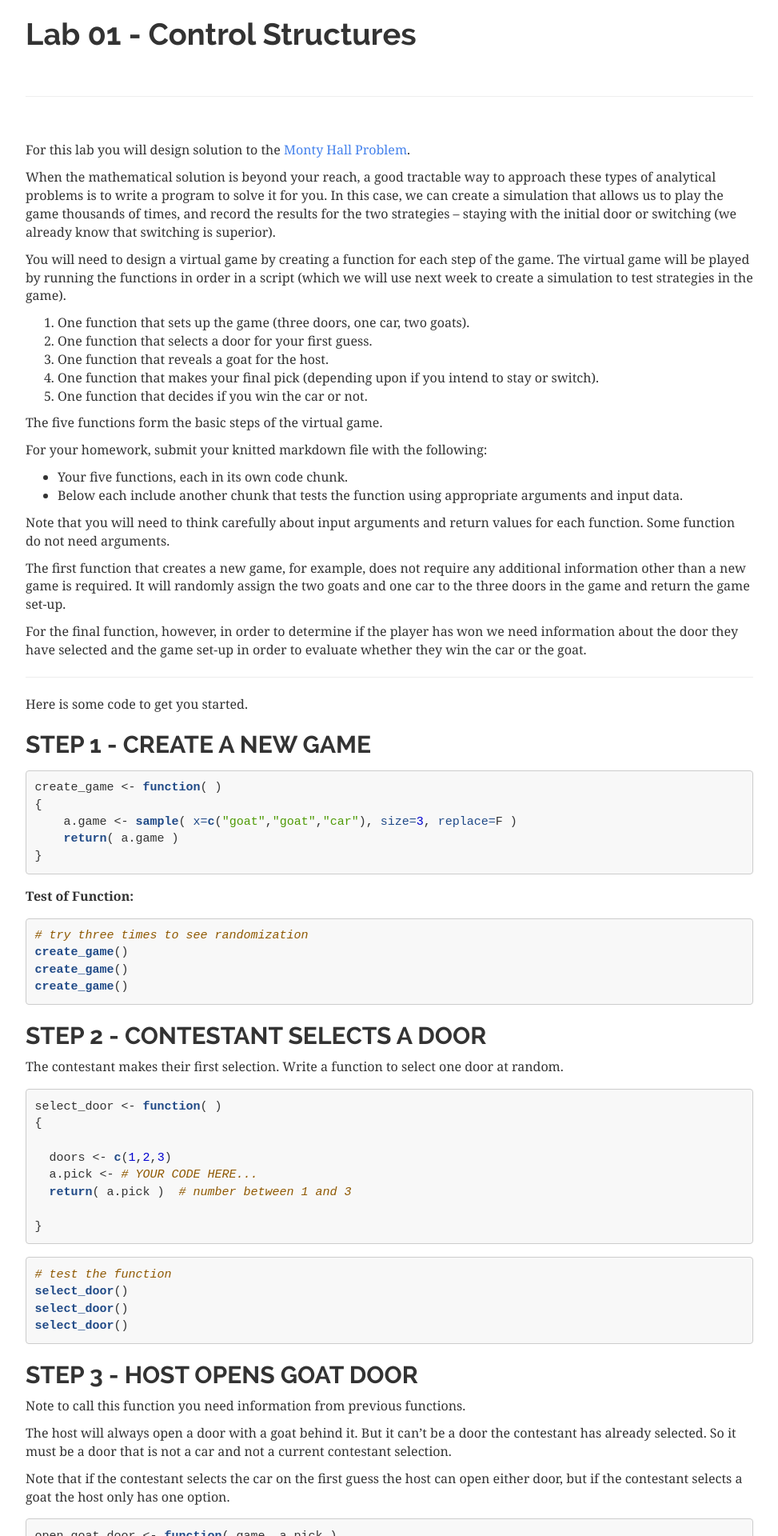
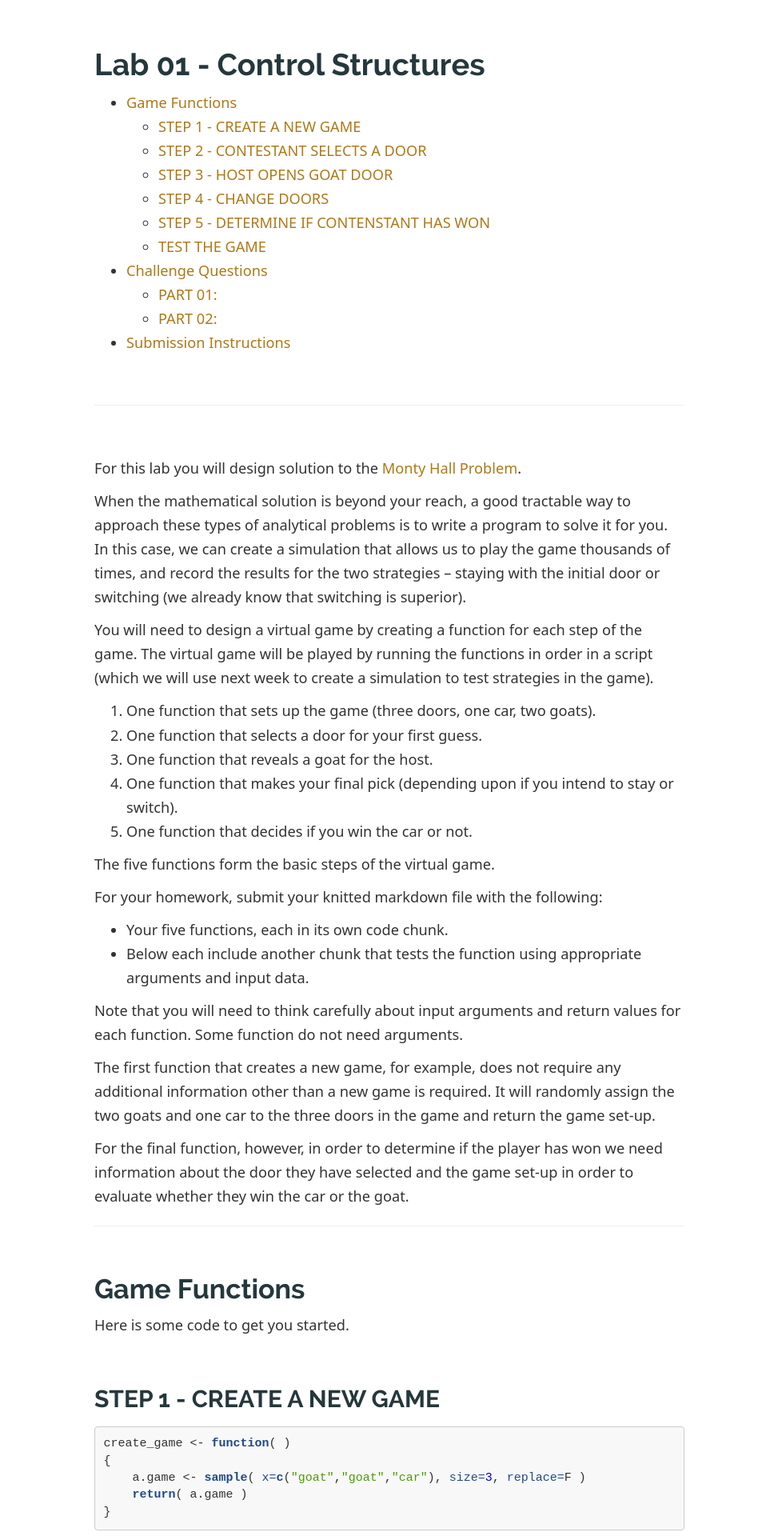
Before and after one commit to DS4PS/cpp-527-fall-2020, a Jekyll site: the page labs/lab-01-instructions.html, which Jekyll copies as it is, in a window 1280 px wide. Shown: the top 1920 px of the page at 80% size, without its empty margins (153-1126 px from the left). Built offline with Jekyll 4.4.1, drawn with Linux system fonts in a browser that asks for light colours; an icon font too large for the unit is left out.

Commit message:
update instructions

```diff
--- a/labs/lab-01-instructions.html
+++ b/labs/lab-01-instructions.html
@@ -1610,6 +1610,7 @@ h6 {
 }
 </style>
 
+<style type="text/css">body{font-family:system-ui,-apple-system,"Segoe UI",Roboto,Helvetica,Arial,sans-serif;font-size:calc(1.5em + 0.25vw);font-weight:300;line-height:1.65;-webkit-font-smoothing:antialiased;-moz-osx-font-smoothing:grayscale;margin-left:20%;margin-right:20%} h1, h2 { color: #25383C; margin-top: 60px; }h3, h4, strong { color: #6D7B8D; }a { color:#AF7817; } .footer {background-color:#726e6e;height:340px;color:white;padding: 20px 3px 20px 3px;margin:0px;line-height: normal;}.footer a{ color:#AF7817; text-decoration:bold !important; } table{border-spacing:1px;margin-top:80px;margin-bottom:100px !important;margin-left: auto;margin-right: auto;align:center} td{ padding: 6px 10px 6px 10px } th{ text-align: left; } </style>
 
 
 
@@ -1722,6 +1723,23 @@ summary {
 
 </div>
 
+<div id="TOC">
+<ul>
+<li><a href="#game-functions">Game Functions</a><ul>
+<li><a href="#step-1---create-a-new-game">STEP 1 - CREATE A NEW GAME</a></li>
+<li><a href="#step-2---contestant-selects-a-door">STEP 2 - CONTESTANT SELECTS A DOOR</a></li>
+<li><a href="#step-3---host-opens-goat-door">STEP 3 - HOST OPENS GOAT DOOR</a></li>
+<li><a href="#step-4---change-doors">STEP 4 - CHANGE DOORS</a></li>
+<li><a href="#step-5---determine-if-contenstant-has-won">STEP 5 - DETERMINE IF CONTENSTANT HAS WON</a></li>
+<li><a href="#test-the-game">TEST THE GAME</a></li>
+</ul></li>
+<li><a href="#challenge-questions">Challenge Questions</a><ul>
+<li><a href="#part-01">PART 01:</a></li>
+<li><a href="#part-02">PART 02:</a></li>
+</ul></li>
+<li><a href="#submission-instructions">Submission Instructions</a></li>
+</ul>
+</div>
 
 <p><br></p>
 <hr />
@@ -1746,6 +1764,8 @@ summary {
 <p>The first function that creates a new game, for example, does not require any additional information other than a new game is required. It will randomly assign the two goats and one car to the three doors in the game and return the game set-up.</p>
 <p>For the final function, however, in order to determine if the player has won we need information about the door they have selected and the game set-up in order to evaluate whether they win the car or the goat.</p>
 <hr />
+<div id="game-functions" class="section level1">
+<h1>Game Functions</h1>
 <p>Here is some code to get you started.</p>
 <div id="step-1---create-a-new-game" class="section level2">
 <h2>STEP 1 - CREATE A NEW GAME</h2>
@@ -1816,14 +1836,20 @@ summary {
 <span id="cb8-2"><a href="#cb8-2"></a></span>
 <span id="cb8-3"><a href="#cb8-3"></a>opened.door &lt;-<span class="st"> </span><span class="kw">open_goat_door</span>( this.game, my.initial.pick )</span>
 <span id="cb8-4"><a href="#cb8-4"></a></span>
-<span id="cb8-5"><a href="#cb8-5"></a><span class="kw">change_door</span>( <span class="dt">stay=</span>T, <span class="dt">opened.door=</span>opened.door, <span class="dt">a.pick=</span>my.initial.pick )</span>
-<span id="cb8-6"><a href="#cb8-6"></a><span class="kw">change_door</span>( <span class="dt">stay=</span>F, <span class="dt">opened.door=</span>opened.door, <span class="dt">a.pick=</span>my.initial.pick )</span>
-<span id="cb8-7"><a href="#cb8-7"></a></span>
-<span id="cb8-8"><a href="#cb8-8"></a>my.final.pick &lt;-<span class="st"> </span><span class="kw">change_door</span>( <span class="dt">stay=</span>F, <span class="dt">opened.door=</span>opened.door, <span class="dt">a.pick=</span>my.initial.pick )</span>
-<span id="cb8-9"><a href="#cb8-9"></a></span>
-<span id="cb8-10"><a href="#cb8-10"></a>this.game</span>
-<span id="cb8-11"><a href="#cb8-11"></a>my.initial.pick</span>
-<span id="cb8-12"><a href="#cb8-12"></a>my.final.pick </span></code></pre></div>
+<span id="cb8-5"><a href="#cb8-5"></a><span class="kw">change_door</span>( <span class="dt">stay=</span>T, </span>
+<span id="cb8-6"><a href="#cb8-6"></a>             <span class="dt">opened.door=</span>opened.door, </span>
+<span id="cb8-7"><a href="#cb8-7"></a>             <span class="dt">a.pick=</span>my.initial.pick )</span>
+<span id="cb8-8"><a href="#cb8-8"></a><span class="kw">change_door</span>( <span class="dt">stay=</span>F, </span>
+<span id="cb8-9"><a href="#cb8-9"></a>             <span class="dt">opened.door=</span>opened.door, </span>
+<span id="cb8-10"><a href="#cb8-10"></a>             <span class="dt">a.pick=</span>my.initial.pick )</span>
+<span id="cb8-11"><a href="#cb8-11"></a></span>
+<span id="cb8-12"><a href="#cb8-12"></a>my.final.pick &lt;-<span class="st"> </span><span class="kw">change_door</span>( <span class="dt">stay=</span>F, </span>
+<span id="cb8-13"><a href="#cb8-13"></a>                              <span class="dt">opened.door=</span>opened.door, </span>
+<span id="cb8-14"><a href="#cb8-14"></a>                              <span class="dt">a.pick=</span>my.initial.pick )</span>
+<span id="cb8-15"><a href="#cb8-15"></a></span>
+<span id="cb8-16"><a href="#cb8-16"></a>this.game</span>
+<span id="cb8-17"><a href="#cb8-17"></a>my.initial.pick</span>
+<span id="cb8-18"><a href="#cb8-18"></a>my.final.pick </span></code></pre></div>
 <p><br></p>
 </div>
 <div id="step-5---determine-if-contenstant-has-won" class="section level2">
@@ -1846,11 +1872,19 @@ summary {
 <span id="cb10-3"><a href="#cb10-3"></a>this.game</span>
 <span id="cb10-4"><a href="#cb10-4"></a>my.initial.pick</span>
 <span id="cb10-5"><a href="#cb10-5"></a></span>
-<span id="cb10-6"><a href="#cb10-6"></a>my.final.pick &lt;-<span class="st"> </span><span class="kw">change_door</span>( <span class="dt">stay=</span>T, <span class="dt">opened.door=</span>opened.door, <span class="dt">a.pick=</span>my.initial.pick )</span>
-<span id="cb10-7"><a href="#cb10-7"></a><span class="kw">determine_winner</span>( <span class="dt">final.pick=</span>my.final.pick, <span class="dt">game=</span>this.game )</span>
-<span id="cb10-8"><a href="#cb10-8"></a></span>
-<span id="cb10-9"><a href="#cb10-9"></a>my.final.pick &lt;-<span class="st"> </span><span class="kw">change_door</span>( <span class="dt">stay=</span>F, <span class="dt">opened.door=</span>opened.door, <span class="dt">a.pick=</span>my.initial.pick )</span>
-<span id="cb10-10"><a href="#cb10-10"></a><span class="kw">determine_winner</span>( <span class="dt">final.pick=</span>my.final.pick, <span class="dt">game=</span>this.game )</span></code></pre></div>
+<span id="cb10-6"><a href="#cb10-6"></a>my.final.pick &lt;-<span class="st"> </span><span class="kw">change_door</span>( <span class="dt">stay=</span>T, </span>
+<span id="cb10-7"><a href="#cb10-7"></a>                              <span class="dt">opened.door=</span>opened.door, </span>
+<span id="cb10-8"><a href="#cb10-8"></a>                              <span class="dt">a.pick=</span>my.initial.pick )</span>
+<span id="cb10-9"><a href="#cb10-9"></a></span>
+<span id="cb10-10"><a href="#cb10-10"></a><span class="kw">determine_winner</span>( <span class="dt">final.pick=</span>my.final.pick, </span>
+<span id="cb10-11"><a href="#cb10-11"></a>                  <span class="dt">game=</span>this.game )</span>
+<span id="cb10-12"><a href="#cb10-12"></a></span>
+<span id="cb10-13"><a href="#cb10-13"></a>my.final.pick &lt;-<span class="st"> </span><span class="kw">change_door</span>( <span class="dt">stay=</span>F, </span>
+<span id="cb10-14"><a href="#cb10-14"></a>                              <span class="dt">opened.door=</span>opened.door, </span>
+<span id="cb10-15"><a href="#cb10-15"></a>                              <span class="dt">a.pick=</span>my.initial.pick )</span>
+<span id="cb10-16"><a href="#cb10-16"></a></span>
+<span id="cb10-17"><a href="#cb10-17"></a><span class="kw">determine_winner</span>( <span class="dt">final.pick=</span>my.final.pick, </span>
+<span id="cb10-18"><a href="#cb10-18"></a>                  <span class="dt">game=</span>this.game )</span></code></pre></div>
 <p><br></p>
 </div>
 <div id="test-the-game" class="section level2">
@@ -1859,44 +1893,56 @@ summary {
 <span id="cb11-2"><a href="#cb11-2"></a>this.game &lt;-<span class="st"> </span><span class="kw">create_game</span>()</span>
 <span id="cb11-3"><a href="#cb11-3"></a>my.initial.pick &lt;-<span class="st"> </span><span class="kw">select_door</span>()</span>
 <span id="cb11-4"><a href="#cb11-4"></a>opened.goat.door &lt;-<span class="st"> </span><span class="kw">open_goat_door</span>( this.game, my.initial.pick )</span>
-<span id="cb11-5"><a href="#cb11-5"></a><span class="co"># save results for both strategies for the game</span></span>
-<span id="cb11-6"><a href="#cb11-6"></a>my.final.pick.stay &lt;-<span class="st"> </span><span class="kw">change_door</span>( <span class="dt">stay=</span>T, <span class="dt">opened.door=</span>opened.goat.door, <span class="dt">a.pick=</span>my.initial.pick )</span>
-<span id="cb11-7"><a href="#cb11-7"></a>my.final.pick.switch &lt;-<span class="st"> </span><span class="kw">change_door</span>( <span class="dt">stay=</span>F, <span class="dt">opened.door=</span>opened.goat.door, <span class="dt">a.pick=</span>my.initial.pick )</span>
-<span id="cb11-8"><a href="#cb11-8"></a></span>
-<span id="cb11-9"><a href="#cb11-9"></a><span class="co"># print game details and if you won</span></span>
-<span id="cb11-10"><a href="#cb11-10"></a></span>
-<span id="cb11-11"><a href="#cb11-11"></a><span class="co"># if you stayed:</span></span>
-<span id="cb11-12"><a href="#cb11-12"></a><span class="kw">paste0</span>( <span class="st">&quot;GAME SETUP&quot;</span> )</span>
-<span id="cb11-13"><a href="#cb11-13"></a>this.game</span>
-<span id="cb11-14"><a href="#cb11-14"></a><span class="kw">paste0</span>( <span class="st">&quot;My initial selection: &quot;</span>, my.initial.pick )</span>
-<span id="cb11-15"><a href="#cb11-15"></a><span class="kw">paste0</span>( <span class="st">&quot;The opened goat door: &quot;</span>, opened.goat.door )</span>
-<span id="cb11-16"><a href="#cb11-16"></a><span class="kw">paste0</span>( <span class="st">&quot;My final selection: &quot;</span>, my.final.pick.stay )</span>
-<span id="cb11-17"><a href="#cb11-17"></a><span class="kw">paste0</span>( <span class="st">&quot;GAME OUTCOME:&quot;</span> )</span>
-<span id="cb11-18"><a href="#cb11-18"></a><span class="kw">determine_winner</span>( <span class="dt">final.pick=</span>my.final.pick.stay, <span class="dt">game=</span>this.game )</span>
-<span id="cb11-19"><a href="#cb11-19"></a></span>
-<span id="cb11-20"><a href="#cb11-20"></a><span class="co"># if you switched:</span></span>
-<span id="cb11-21"><a href="#cb11-21"></a><span class="kw">paste0</span>( <span class="st">&quot;GAME SETUP&quot;</span> )</span>
-<span id="cb11-22"><a href="#cb11-22"></a>this.game</span>
-<span id="cb11-23"><a href="#cb11-23"></a><span class="kw">paste0</span>( <span class="st">&quot;My initial selection: &quot;</span>, my.initial.pick )</span>
-<span id="cb11-24"><a href="#cb11-24"></a><span class="kw">paste0</span>( <span class="st">&quot;The opened goat door: &quot;</span>, opened.goat.door )</span>
-<span id="cb11-25"><a href="#cb11-25"></a><span class="kw">paste0</span>( <span class="st">&quot;My final selection: &quot;</span>, my.final.pick.switch )</span>
-<span id="cb11-26"><a href="#cb11-26"></a><span class="kw">paste0</span>( <span class="st">&quot;GAME OUTCOME:&quot;</span> )</span>
-<span id="cb11-27"><a href="#cb11-27"></a><span class="kw">determine_winner</span>( <span class="dt">final.pick=</span>my.final.pick.switch, <span class="dt">game=</span>this.game )</span></code></pre></div>
+<span id="cb11-5"><a href="#cb11-5"></a></span>
+<span id="cb11-6"><a href="#cb11-6"></a><span class="co"># save results for both strategies for the game</span></span>
+<span id="cb11-7"><a href="#cb11-7"></a>my.final.pick.stay &lt;-<span class="st"> </span><span class="kw">change_door</span>( <span class="dt">stay=</span>T, </span>
+<span id="cb11-8"><a href="#cb11-8"></a>                                   <span class="dt">opened.door=</span>opened.goat.door, </span>
+<span id="cb11-9"><a href="#cb11-9"></a>                                   <span class="dt">a.pick=</span>my.initial.pick )</span>
+<span id="cb11-10"><a href="#cb11-10"></a>my.final.pick.switch &lt;-<span class="st"> </span><span class="kw">change_door</span>( <span class="dt">stay=</span>F, </span>
+<span id="cb11-11"><a href="#cb11-11"></a>                                     <span class="dt">opened.door=</span>opened.goat.door, </span>
+<span id="cb11-12"><a href="#cb11-12"></a>                                     <span class="dt">a.pick=</span>my.initial.pick )</span>
+<span id="cb11-13"><a href="#cb11-13"></a></span>
+<span id="cb11-14"><a href="#cb11-14"></a><span class="co"># print game details and if you won</span></span>
+<span id="cb11-15"><a href="#cb11-15"></a></span>
+<span id="cb11-16"><a href="#cb11-16"></a><span class="co"># if you stayed:</span></span>
+<span id="cb11-17"><a href="#cb11-17"></a><span class="kw">paste0</span>( <span class="st">&quot;GAME SETUP&quot;</span> )</span>
+<span id="cb11-18"><a href="#cb11-18"></a>this.game</span>
+<span id="cb11-19"><a href="#cb11-19"></a><span class="kw">paste0</span>( <span class="st">&quot;My initial selection: &quot;</span>, my.initial.pick )</span>
+<span id="cb11-20"><a href="#cb11-20"></a><span class="kw">paste0</span>( <span class="st">&quot;The opened goat door: &quot;</span>, opened.goat.door )</span>
+<span id="cb11-21"><a href="#cb11-21"></a><span class="kw">paste0</span>( <span class="st">&quot;My final selection: &quot;</span>, my.final.pick.stay )</span>
+<span id="cb11-22"><a href="#cb11-22"></a><span class="kw">paste0</span>( <span class="st">&quot;GAME OUTCOME:&quot;</span> )</span>
+<span id="cb11-23"><a href="#cb11-23"></a><span class="kw">determine_winner</span>( <span class="dt">final.pick=</span>my.final.pick.stay, </span>
+<span id="cb11-24"><a href="#cb11-24"></a>                  <span class="dt">game=</span>this.game )</span>
+<span id="cb11-25"><a href="#cb11-25"></a></span>
+<span id="cb11-26"><a href="#cb11-26"></a><span class="co"># if you switched:</span></span>
+<span id="cb11-27"><a href="#cb11-27"></a><span class="kw">paste0</span>( <span class="st">&quot;GAME SETUP&quot;</span> )</span>
+<span id="cb11-28"><a href="#cb11-28"></a>this.game</span>
+<span id="cb11-29"><a href="#cb11-29"></a><span class="kw">paste0</span>( <span class="st">&quot;My initial selection: &quot;</span>, my.initial.pick )</span>
+<span id="cb11-30"><a href="#cb11-30"></a><span class="kw">paste0</span>( <span class="st">&quot;The opened goat door: &quot;</span>, opened.goat.door )</span>
+<span id="cb11-31"><a href="#cb11-31"></a><span class="kw">paste0</span>( <span class="st">&quot;My final selection: &quot;</span>, my.final.pick.switch )</span>
+<span id="cb11-32"><a href="#cb11-32"></a><span class="kw">paste0</span>( <span class="st">&quot;GAME OUTCOME:&quot;</span> )</span>
+<span id="cb11-33"><a href="#cb11-33"></a><span class="kw">determine_winner</span>( <span class="dt">final.pick=</span>my.final.pick.switch, </span>
+<span id="cb11-34"><a href="#cb11-34"></a>                  <span class="dt">game=</span>this.game )</span></code></pre></div>
 <p><br> <br></p>
 </div>
-<div id="challenge-questions" class="section level2">
-<h2>Challenge Questions</h2>
+</div>
+<div id="challenge-questions" class="section level1">
+<h1>Challenge Questions</h1>
 <p><br></p>
-<p><strong>PART 01:</strong></p>
+<div id="part-01" class="section level2">
+<h2>PART 01:</h2>
 <p>Let’s change the rules a little to make outcomes more interesting. Create a board with 5 doors and 2 cars. After the contestant makes an initial selection the host will open one car door and one goat door. If the contestand decides to switch they then have to select from the two remaining doors.</p>
 <p>How does this new board change the pay-off from the game? Is switching still the best strategy?</p>
 <p><br></p>
-<p><strong>PART 02:</strong></p>
+</div>
+<div id="part-02" class="section level2">
+<h2>PART 02:</h2>
 <p>We are building functions to play a game in a static world. There are always three doors, one car, and two goats.</p>
 <p>What happens if we are in a dynamic world? The game can have three or more doors (in a game with two doors there would be no switching so there is no strategy to study). And we can also have one or more cars up to N-2 (N being the number of doors, there always need to be at least two goats so that the host can open a goat door, even if the contestant selected a goat in the first round).</p>
 <p>How would you change the code to model this new world?</p>
 <hr />
 <p><br></p>
+</div>
 </div>
 <div id="submission-instructions" class="section level1">
 <h1>Submission Instructions</h1>
@@ -1912,11 +1958,9 @@ summary {
 <p>See <a href="https://google.github.io/styleguide/Rguide.xml">Google’s R Style Guide</a> for examples.</p>
 <hr />
 <p><br></p>
-<div id="markdown-trouble" class="section level2">
-<h2>Markdown Trouble?</h2>
+<p><strong>Markdown Trouble?</strong></p>
 <p>If you are having problems with your RMD file, visit the <a href="https://ds4ps.org/cpp-526-spr-2020/labs/r-markdown-files.html"><strong>RMD File Styles and Knitting Tips</strong></a> manual.</p>
-<div id="notes-on-knitting" class="section level3">
-<h3>Notes on Knitting</h3>
+<p><strong>Notes on Knitting</strong></p>
 <p>Note that when you knit a file, it starts from a blank slate. You might have packages loaded or datasets active on your local machine, so you can run code chunks fine. But when you knit you might get errors that functions cannot be located or datasets don’t exist. Be sure that you have included chunks to load these in your RMD file.</p>
 <p>Your RMD file will not knit if you have errors in your code. If you get stuck on a question, just add <code>eval=F</code> to the code chunk and it will be ignored when you knit your file. That way I can give you credit for attempting the question and provide guidance on fixing the problem.</p>
 <p><br> <br></p>
@@ -1929,8 +1973,6 @@ blockquote {
 }
 
 </style>
-</div>
-</div>
 </div>
 
 <div class="footer">
```
Also changed, not shown: labs/lab-01-instructions.rmd (+42 -16 lines), labs/lab-instructions.css (added, +44 -0 lines), labs/lab-solutions.css (added, +41 -0 lines).
